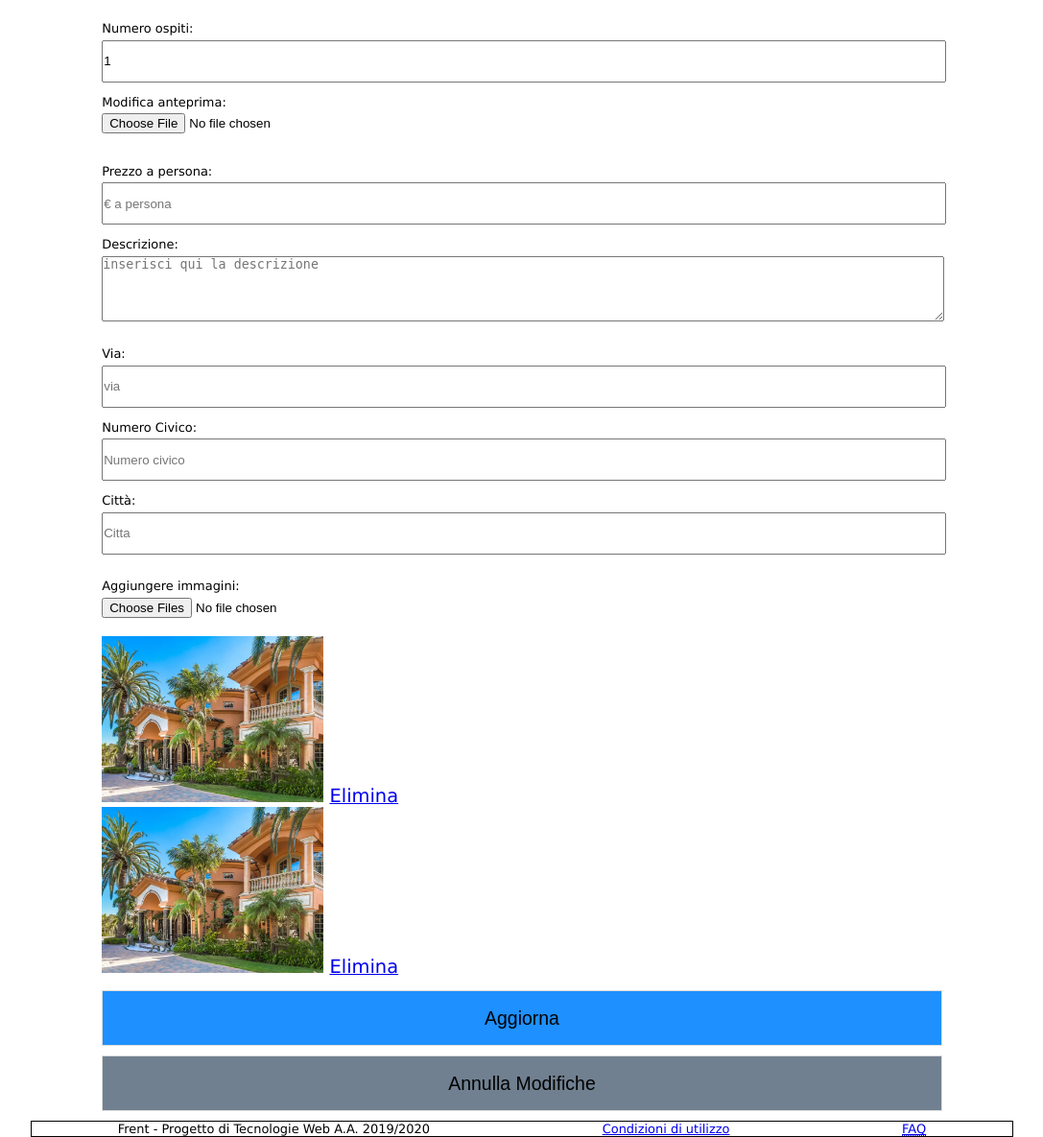
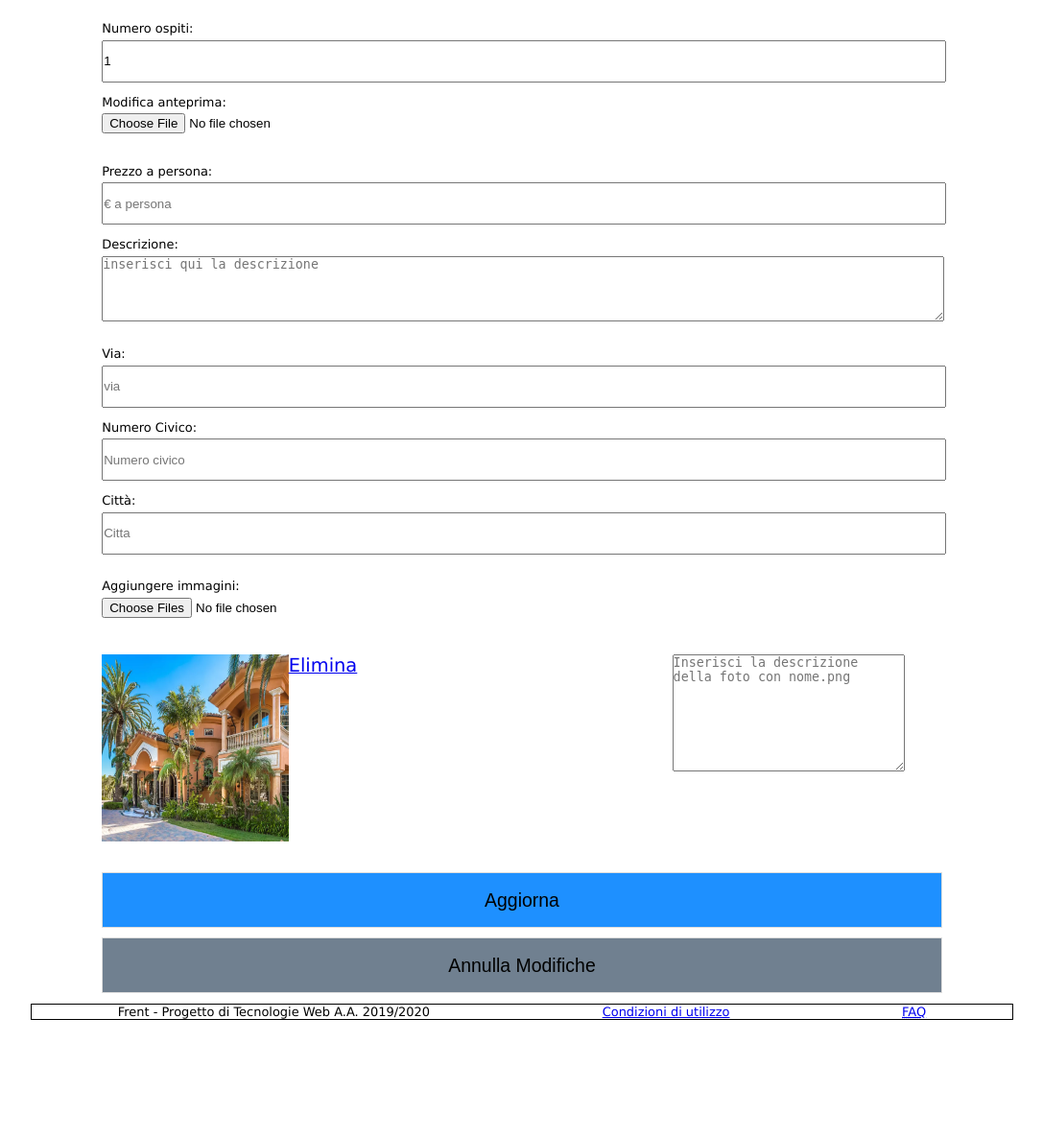
Before and after one commit to GiulioUmbrella/FRENT, a PHP site: page /html/dettaglio_annunci_host_modifica.html in a window 1280 px wide. Shown: the part 93-1278 px from the top of the page at 96% size, without its empty margins (96-1183 px from the left). After the commit the page ends 1156 px from the top, so only its background shows below. Run offline with PHP 8.4, Linux system fonts and the light colour scheme.

Commit message:
#121 descrizioni foto
Aggiunto la struttura html per poter modificare le descrizioni delle foto.

```diff
--- a/css/main.css
+++ b/css/main.css
@@ -358,14 +358,19 @@ fieldset {
     color: red;
     background: #dddddd;
 }
-/**********************Lista FOTO********************/
-#content .form_orizzontale .commenti_foto img {
+/**********************  Prove css per Lista FOTO********************/
+#content .form_orizzontale .commenti_foto img,
+#content .form_verticale .commenti_foto img {
     width: 10em;
     height: 10em;
     float: left;
 }
-#content .form_orizzontale .commenti_foto textarea{
+#content .form_orizzontale .commenti_foto textarea,
+#content .form_verticale .commenti_foto textarea{
     float:right;
+}
+.commenti_foto textarea{
+    width: 18em;
 }
 
 /*STA COSA DEVE STARE IN FONDO*/
--- a/html/dettaglio_annunci_host_modifica.html
+++ b/html/dettaglio_annunci_host_modifica.html
@@ -79,11 +79,20 @@
             <label for="immagini">Aggiungere immagini:</label>
             <input type="file" id="immagini" name="immagini" accept="image/png, image/jpeg" tabindex="16" multiple/>
             <ul>
-                <li><img src="../immagini/img1.png" width="25%" height="25%" alt="Immagine"> <a href="#" tabindex="17"
-                                                                                                title="elimina la foto numero 1">Elimina</a>
-                </li>
-                <li><img src="../immagini/img1.png" width="25%" height="25%" alt="Immagine"> <a href="#" tabindex="18"
-                                                                                                title="elimina la foto numero 2">Elimina</a>
+                <li>
+                    <fieldset>
+                        <div class="commenti_foto">
+                            <img src="../immagini/img1.png" alt="Immagine che hai deciso di caricare.">
+                            <label for="commento1">
+                            <textarea id="commento1" maxlength="512" rows="8" cols="30"
+                                      placeholder="Inserisci la descrizione della foto con nome.png"></textarea>
+                                <a href="#" tabindex="17"
+                                   title="elimina la foto numero 1">Elimina</a>
+                            </label>
+                        </div>
+
+                    </fieldset>
+
                 </li>
             </ul>
         </fieldset>
--- a/html/miei_annunci.html
+++ b/html/miei_annunci.html
@@ -60,7 +60,7 @@
                     Excepteur sint occaecat cupidatat non proident, sunt in culpa qui officia deserunt mollit anim id
                     est laborum."</p>
                 <p class="prezzototale">Prezzo totale</p>
-                <a href="dettagli_annuncio.html" tabindex="13" title="Vai alla gestione dell'annuncio">Gestisci</a>
+                <a href="dettaglio_annunci_host_visualizza.html" tabindex="13" title="Vai alla gestione dell'annuncio">Gestisci</a>
             </div>
         </dd>
         <dt>
@@ -79,7 +79,7 @@
                     Excepteur sint occaecat cupidatat non proident, sunt in culpa qui officia deserunt mollit anim id
                     est laborum."</p>
                 <p class="prezzototale">Prezzo totale</p>
-                <a href="dettagli_annuncio.html" tabindex="13" title="Vai alla gestione dell'annuncio">Gestisci</a>
+                <a href="dettaglio_annunci_host_visualizza.html" tabindex="13" title="Vai alla gestione dell'annuncio">Gestisci</a>
             </div>
         </dd>
         <dt>
@@ -98,7 +98,7 @@
                     Excepteur sint occaecat cupidatat non proident, sunt in culpa qui officia deserunt mollit anim id
                     est laborum."</p>
                 <p class="prezzototale">Prezzo totale</p>
-                <a href="dettagli_annuncio.html" tabindex="13" title="Vai alla gestione dell'annuncio">Gestisci</a>
+                <a href="dettaglio_annunci_host_visualizza.html" tabindex="13" title="Vai alla gestione dell'annuncio">Gestisci</a>
             </div>
         </dd>
     </dl>
```
Also changed, not shown: html/aggiungi_annunci_passaggio_2.html (+12 -6 lines).
